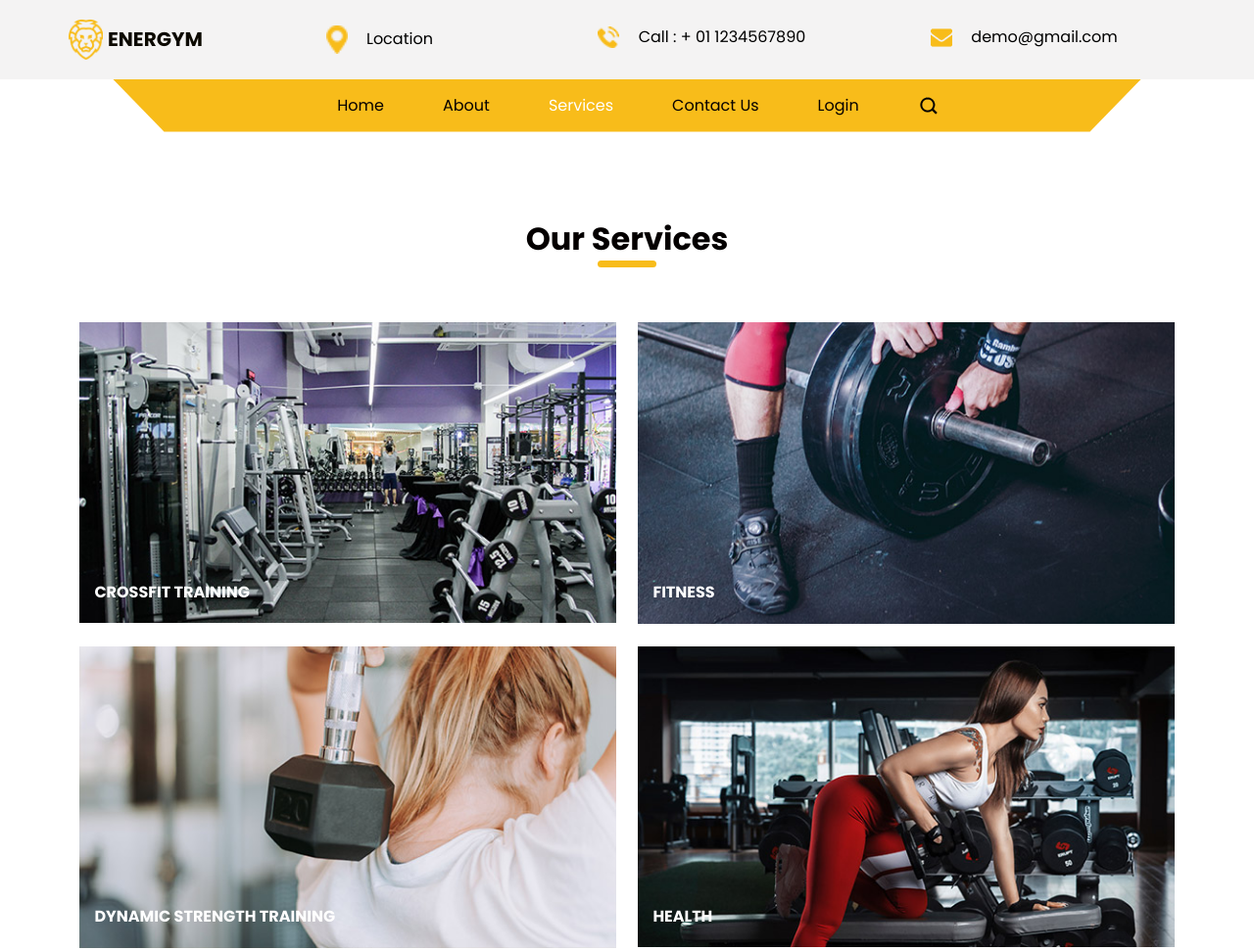
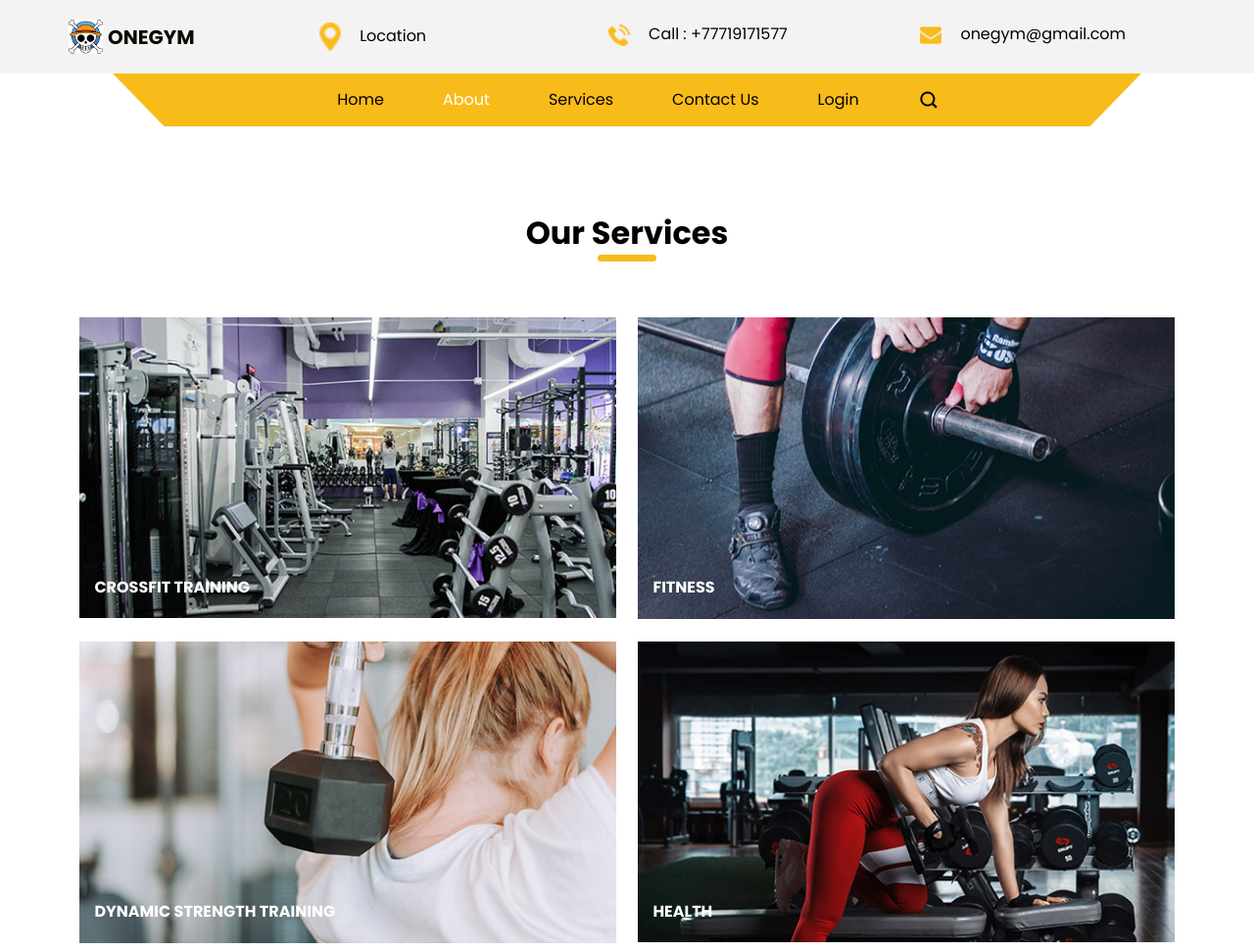
Before and after one commit to DoubleS2xS/WebkaAssik, a plain HTML site: page service.html in a window 1280 px wide. Shown: the top 971 px of the page at 98% size. Drawn offline with nearby package versions, Linux system fonts and the light colour scheme; a web font is replaced by a local one.

Commit message:
Устин бар жерде озгерттим

```diff
--- a/service.html
+++ b/service.html
@@ -37,9 +37,9 @@
       <div class="container">
         <nav class="navbar navbar-expand-lg custom_nav-container">
           <a class="navbar-brand" href="index.html">
-            <img src="images/logo.png" alt="" />
+            <img src="images/onepiece.jpg" alt="" />
             <span>
-              Energym
+              OneGym
             </span>
           </a>
           <div class="contact_nav" id="">
@@ -53,13 +53,13 @@
               <li class="nav-item">
                 <a class="nav-link" href="service.html">
                   <img src="images/call.png" alt="" />
-                  <span>Call : + 01 1234567890</span>
+                  <span>Call : +77719171577</span>
                 </a>
               </li>
               <li class="nav-item">
                 <a class="nav-link" href="service.html">
                   <img src="images/envelope.png" alt="" />
-                  <span>demo@gmail.com</span>
+                  <span>onegym@gmail.com</span>
                 </a>
               </li>
             </ul>
@@ -70,7 +70,7 @@
     </header>
     <!-- end header section -->
     <!-- slider section -->
-    <section class="slider_section position-relative">
+    <section class=" slider_section position-relative">
       <div class="container">
         <div class="custom_nav2">
           <nav class="navbar navbar-expand-lg custom_nav-container ">
@@ -85,10 +85,10 @@
                   <li class="nav-item ">
                     <a class="nav-link" href="index.html">Home <span class="sr-only">(current)</span></a>
                   </li>
-                  <li class="nav-item">
+                  <li class="nav-item active">
                     <a class="nav-link" href="about.html">About </a>
                   </li>
-                  <li class="nav-item active">
+                  <li class="nav-item">
                     <a class="nav-link" href="service.html">Services </a>
                   </li>
                   <li class="nav-item">
```
Also changed, not shown: contact.html (+6 -6 lines), index.html (+5 -5 lines).
